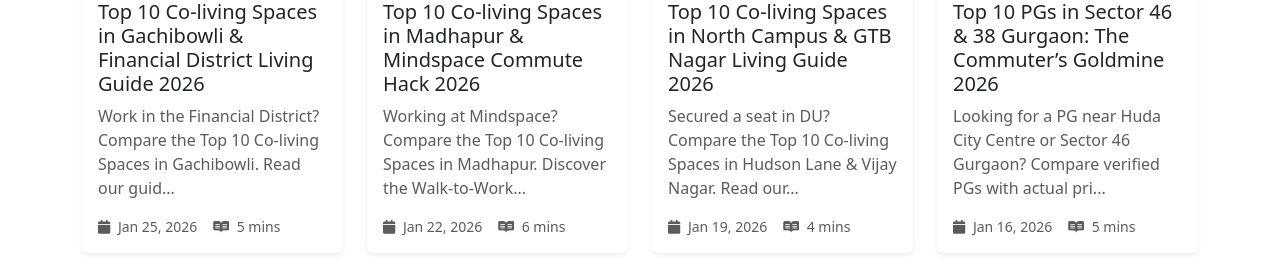
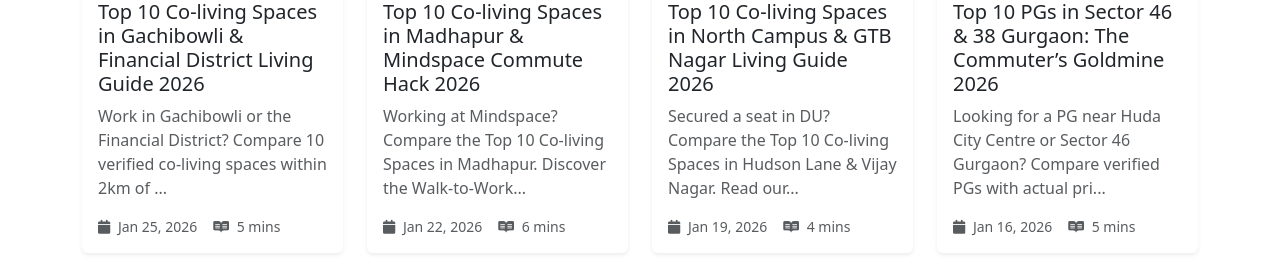
Before and after one commit to instadw/instadwell-blog, a Jekyll site: the page built from index.html, in a window 1280 px wide and 900 px high, scrolled down 2523 px. Shown: the part 155-430 px from the top of the window. Built offline with Jekyll 4.4.1, drawn with Linux system fonts in a browser that asks for light colours; the list of posts is cut into pages by our own code.

Commit message:
Update 2026-1-25-top-10-co-living-spaces-in-gachibowli-and-financial-district-living-guide-2026.md

```diff
--- a/_posts/2026-1-25-top-10-co-living-spaces-in-gachibowli-and-financial-district-living-guide-2026.md
+++ b/_posts/2026-1-25-top-10-co-living-spaces-in-gachibowli-and-financial-district-living-guide-2026.md
@@ -1,6 +1,6 @@
 ---
 title: " Top 10 Co-living Spaces in Gachibowli & Financial District Living Guide 2026 "
-description: " Work in the Financial District? Compare the Top 10 Co-living Spaces in Gachibowli. Read our guide on the DLF Food scene and walk-to-work lifestyle."
+description: "Work in Gachibowli or the Financial District? Compare 10 verified co-living spaces within 2km of your office. Prices from Rs. 7,000/mo. No brokerage. Updated Feb 2026."
 image: "/assets/images/top-10-co-living-spaces-in-gachibowli-and-financial-district-living-guide-2026.webp"
 layout: post
 permalink: /:title
```
